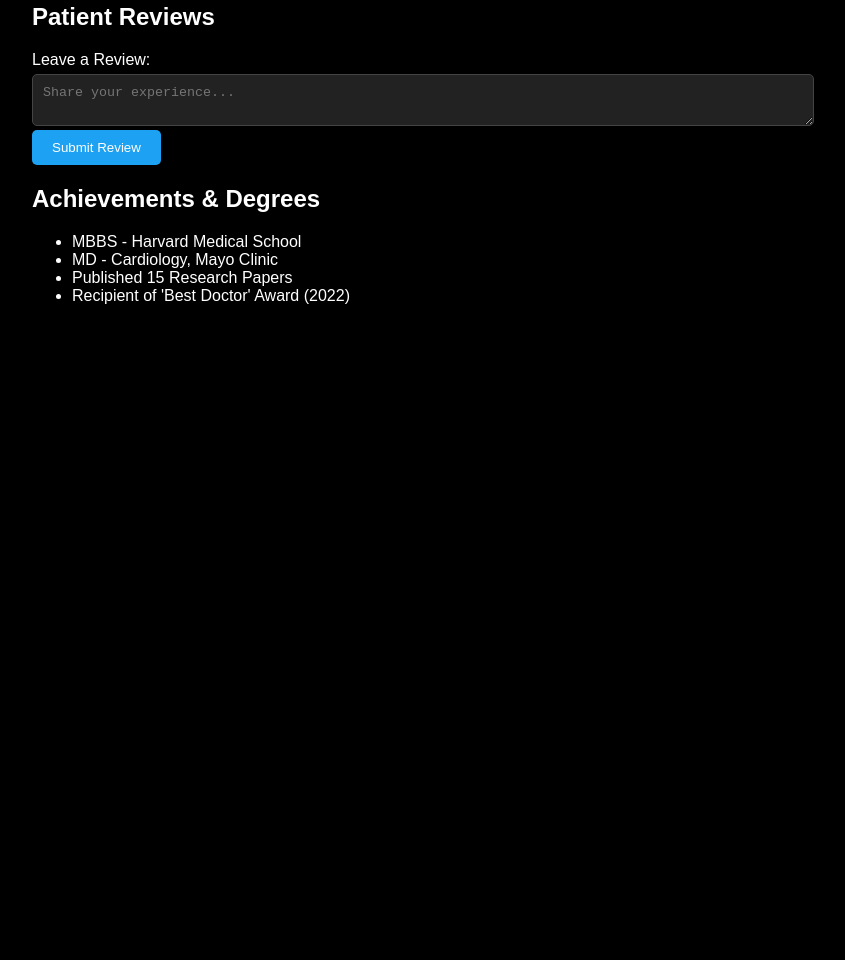
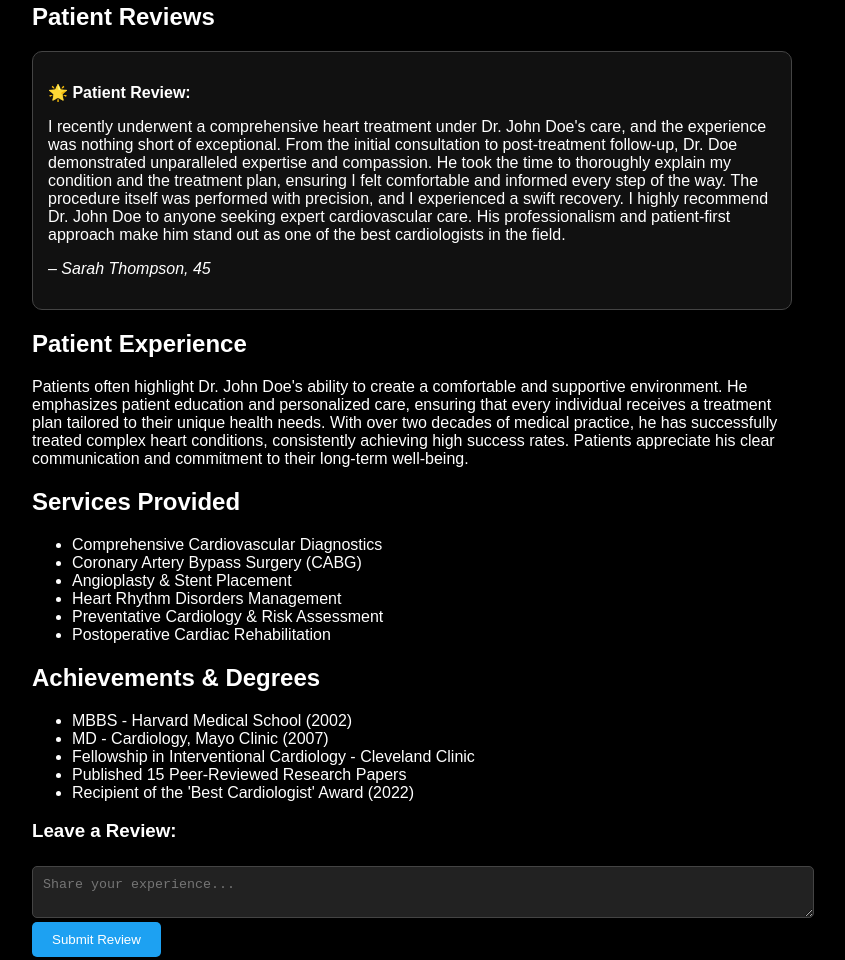
Before and after one commit to 22machinist/Let-s-Discuss, a plain HTML site: page Doctors/sarah.html in a window 1280 px wide. Shown: the part 455-1415 px from the top of the page, without its empty margins (68-913 px from the left). Before the commit the page ends 800 px from the top, so only its background shows below. Drawn offline with Linux system fonts and the light colour scheme.

Commit message:
added the code

```diff
--- a/Doctors/sarah.html
+++ b/Doctors/sarah.html
@@ -4,8 +4,7 @@
 <head>
     <meta charset="UTF-8">
     <meta name="viewport" content="width=device-width, initial-scale=1.0">
-    <title>Dr. Sarah | Let's Discuss</title>
-    <link rel="icon" href="images/logo.jpg" type="image/x-icon">
+    <title>Doctor Profile - Dr. John Doe</title>
     <style>
         body {
             margin: 0;
@@ -23,12 +22,14 @@
             width: 800px;
         }
 
+        /* Background Banner */
         .banner {
             width: 100%;
             height: 250px;
-            background: url('background.jpg') no-repeat center/cover;
+            background: url('../images/background.jpg') no-repeat center/cover;
         }
 
+        /* Profile Info */
         .profile-info {
             display: flex;
             align-items: center;
@@ -63,6 +64,7 @@
             margin-top: 10px;
         }
 
+        /* Navigation Tabs */
         .tabs {
             display: flex;
             justify-content: space-around;
@@ -79,10 +81,12 @@
             background-color: #222;
         }
 
+        /* Content Section */
         .content {
             padding: 20px;
         }
 
+        /* Side Banner (Doctor Suggestions) */
         .side-banner {
             margin-left: 20px;
             width: 300px;
@@ -95,6 +99,7 @@
             border-radius: 8px;
         }
 
+        /* Form & Review Section */
         .form-group {
             margin-bottom: 15px;
         }
@@ -119,8 +124,19 @@
             cursor: pointer;
         }
 
+        /* Patient Experience & Services */
+        .experience,
+        .services,
         .achievements {
             margin-top: 20px;
+        }
+
+        .review-card {
+            margin-top: 20px;
+            padding: 15px;
+            border: 1px solid #444;
+            border-radius: 10px;
+            background-color: #111;
         }
     </style>
 </head>
@@ -130,12 +146,14 @@
 
         <!-- Main Profile Section -->
         <div class="profile-section">
+
+            <!-- Banner Image -->
             <div class="banner"></div>
 
             <div class="profile-info">
-                <img src="profile.jpg" alt="Doctor's Image" class="profile-pic">
+                <img src="../images/dummy.jpg" alt="Doctor's Image" class="profile-pic">
                 <div class="info">
-                    <div class="name">Dr. Sarah</div>
+                    <div class="name">Dr. John Doe</div>
                     <div class="username">@drjohndoe</div>
                     <div class="bio">Cardiologist | 20+ years experience | Committed to patient care ❤️</div>
                 </div>
@@ -151,22 +169,68 @@
 
             <!-- Main Content -->
             <div class="content">
+
+                <!-- Patient Review -->
                 <h2>Patient Reviews</h2>
 
-                <div class="form-group">
-                    <label for="review">Leave a Review:</label>
-                    <textarea id="review" placeholder="Share your experience..."></textarea>
-                    <button class="submit-btn">Submit Review</button>
+                <div class="review-card">
+                    <p><strong>🌟 Patient Review:</strong></p>
+                    <p>
+                        I recently underwent a comprehensive heart treatment under Dr. John Doe's care, and the
+                        experience was nothing short of exceptional. From the initial consultation to post-treatment
+                        follow-up, Dr. Doe demonstrated unparalleled expertise and compassion.
+                        He took the time to thoroughly explain my condition and the treatment plan, ensuring I felt
+                        comfortable and informed every step of the way.
+                        The procedure itself was performed with precision, and I experienced a swift recovery. I highly
+                        recommend Dr. John Doe to anyone seeking expert cardiovascular care. His professionalism and
+                        patient-first approach make him stand out as one of the best cardiologists in the field.
+                    </p>
+                    <p><em>– Sarah Thompson, 45</em></p>
                 </div>
 
+                <!-- Patient Experience -->
+                <div class="experience">
+                    <h2>Patient Experience</h2>
+                    <p>
+                        Patients often highlight Dr. John Doe's ability to create a comfortable and supportive
+                        environment. He emphasizes patient education and personalized care, ensuring that every
+                        individual receives a treatment plan tailored to their unique health needs.
+                        With over two decades of medical practice, he has successfully treated complex heart conditions,
+                        consistently achieving high success rates. Patients appreciate his clear communication and
+                        commitment to their long-term well-being.
+                    </p>
+                </div>
+
+                <!-- Services Provided -->
+                <div class="services">
+                    <h2>Services Provided</h2>
+                    <ul>
+                        <li>Comprehensive Cardiovascular Diagnostics</li>
+                        <li>Coronary Artery Bypass Surgery (CABG)</li>
+                        <li>Angioplasty & Stent Placement</li>
+                        <li>Heart Rhythm Disorders Management</li>
+                        <li>Preventative Cardiology & Risk Assessment</li>
+                        <li>Postoperative Cardiac Rehabilitation</li>
+                    </ul>
+                </div>
+
+                <!-- Achievements & Degrees -->
                 <div class="achievements">
                     <h2>Achievements & Degrees</h2>
                     <ul>
-                        <li>MBBS - Harvard Medical School</li>
-                        <li>MD - Cardiology, Mayo Clinic</li>
-                        <li>Published 15 Research Papers</li>
-                        <li>Recipient of 'Best Doctor' Award (2022)</li>
+                        <li>MBBS - Harvard Medical School (2002)</li>
+                        <li>MD - Cardiology, Mayo Clinic (2007)</li>
+                        <li>Fellowship in Interventional Cardiology - Cleveland Clinic</li>
+                        <li>Published 15 Peer-Reviewed Research Papers</li>
+                        <li>Recipient of the 'Best Cardiologist' Award (2022)</li>
                     </ul>
+                </div>
+
+                <!-- Leave a Review Form -->
+                <div class="form-group">
+                    <h3>Leave a Review:</h3>
+                    <textarea id="review" placeholder="Share your experience..."></textarea>
+                    <button class="submit-btn">Submit Review</button>
                 </div>
             </div>
         </div>
```
Also changed, not shown: index.html (+1 -1 lines), images/background.jpg (added).
